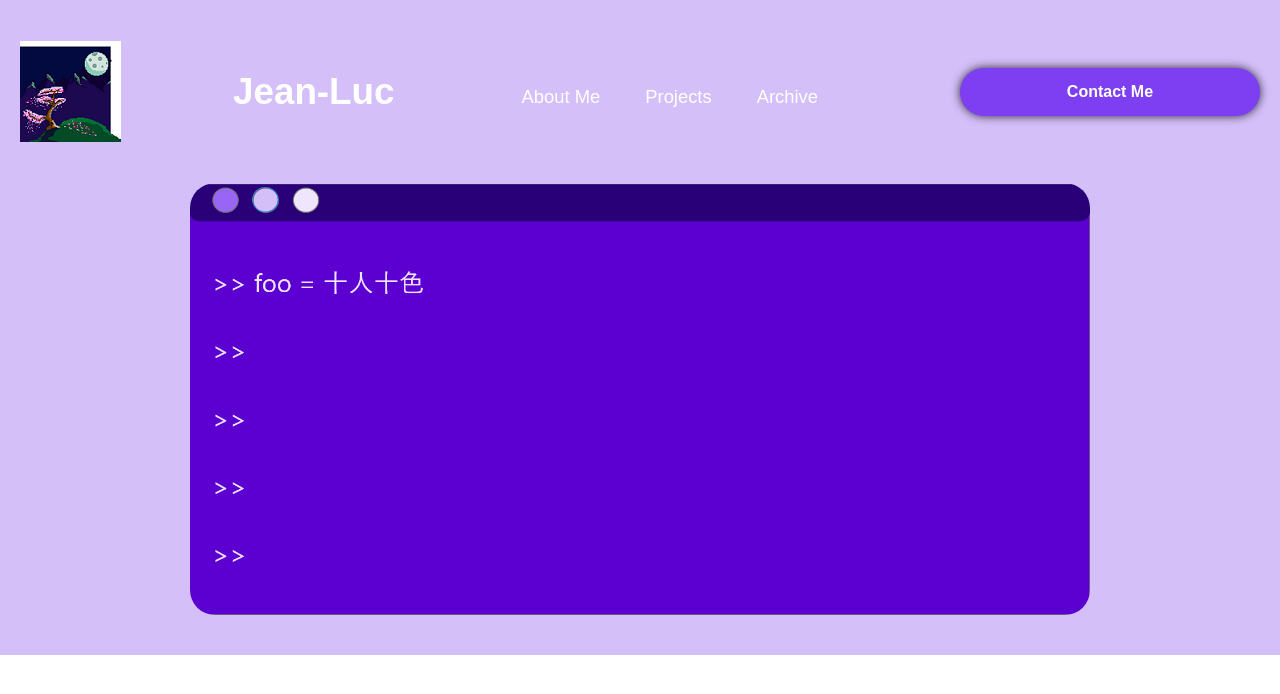
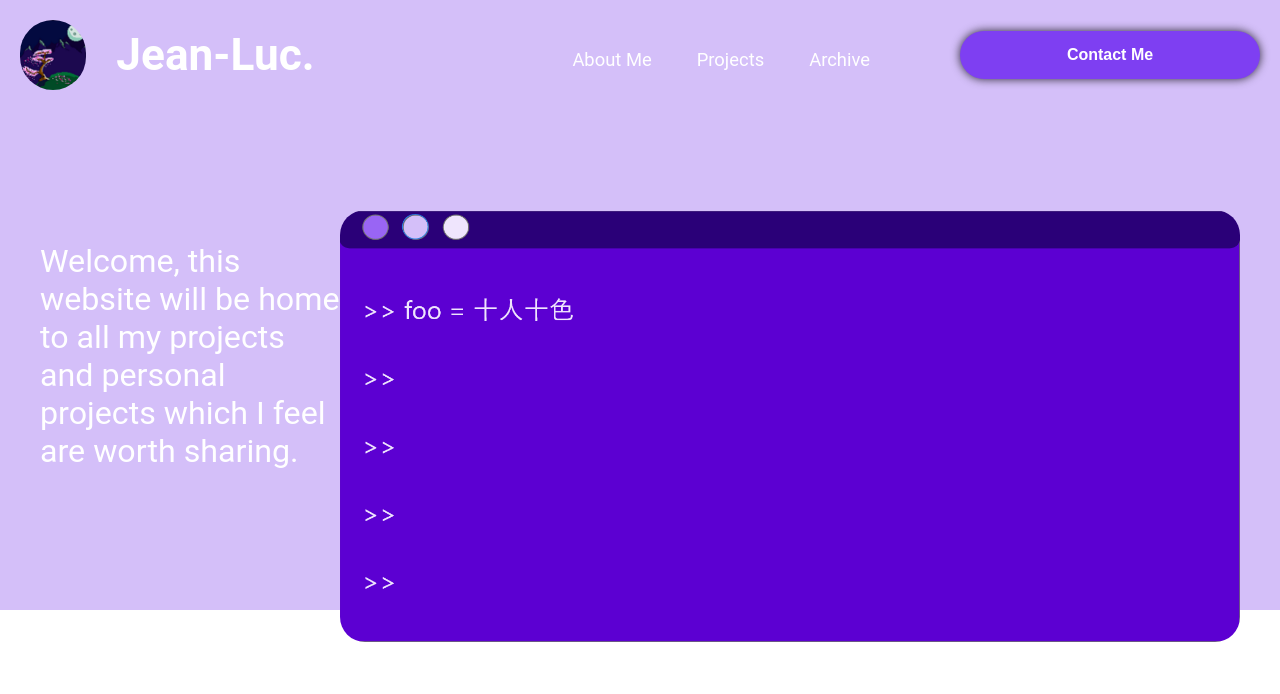
Before and after one commit to jlputter/LandingPage, a React (Create React App) app in the folder portfolio/portfolio_fe/: page / in a window 1280 px wide. Shown: the top 694 px of the page. Built offline with nearby package versions, Linux system fonts and the light colour scheme.

Commit message:
grid added for header img

```diff
--- a/portfolio/portfolio_fe/src/components/Header.jsx
+++ b/portfolio/portfolio_fe/src/components/Header.jsx
@@ -1,5 +1,6 @@
-import { StyledHeader, Nav, Logo, Name, ConsoleIMG } from "./styles/Header.styled";
+import { StyledHeader, Nav, Logo, Name } from "./styles/Header.styled";
 import { Container } from "./styles/Container.styled";
+import { Grid, ConsoleIMG } from "./styles/Grid.styled";
 import { Button } from "./styles/Button.styled";
 
 export default function Header() {
@@ -8,7 +9,7 @@ export default function Header() {
             <Container>
             <Nav>
                 <Logo src='./images/logo.png' alt=''/>
-                <Name> Jean-Luc </Name>
+                <Name> Jean-Luc. </Name>
                 <ul>
                     <li><a>About Me</a></li>
                     <li><a>Projects</a></li>
@@ -16,9 +17,14 @@ export default function Header() {
                 </ul>
                 <Button>Contact Me</Button>
             </Nav>
-            </Container>
-            <Container>
+
+            <Grid>
+                <p>
+                    Welcome, this website will be home to all my projects and personal projects which I feel are worth sharing.
+                </p>
+
                 <ConsoleIMG src='./images/terminal.png' alt=''/>
+            </Grid>
             </Container>
 
         </StyledHeader>
--- a/portfolio/portfolio_fe/src/components/styles/Container.styled.jsx
+++ b/portfolio/portfolio_fe/src/components/styles/Container.styled.jsx
@@ -1,7 +1,7 @@
 import styled from "styled-components"
 
 export const Container = styled.div `
-    width: 1500px;
+    width: 2200px;
     max-width: 100%;
     padding: 0 20px;
     margin: 0 auto;
--- a/portfolio/portfolio_fe/src/components/styles/Global.jsx
+++ b/portfolio/portfolio_fe/src/components/styles/Global.jsx
@@ -3,7 +3,8 @@ import { createGlobalStyle } from "styled-components";
 //font-family: 'Quicksand', sans-serif;
 
 const GlobalStyles = createGlobalStyle`
-    @import url('https://fonts.googleapis.com/css2?family=Noto+Sans+JP:wght@300&family=Quicksand:wght@300&display=swap');
+
+    @import url('https://fonts.googleapis.com/css2?family=Roboto:wght@300&display=swap');
 
 
 
@@ -15,7 +16,7 @@ const GlobalStyles = createGlobalStyle`
     body {
         background: ${({theme}) => theme.colors.body};
         color: hsl(192. 100%, 9%);
-        font-family: 'Quicksand', sans-serif;
+        font-family: 'Roboto', sans-serif;
         font-size: 1.15em;
         margin: 0;
     }
@@ -24,6 +25,12 @@ const GlobalStyles = createGlobalStyle`
         font-size: 2em;
     }
 
+    p{
+        color: ${({theme}) => theme.colors.body};
+        font-family: 'Roboto', sans-serif;
+        font-size: 1.75em;
+    }
+
 
 
 `
--- /dev/null
+++ b/portfolio/portfolio_fe/src/components/styles/Grid.styled.jsx
@@ -0,0 +1,30 @@
+import styled from "styled-components"
+
+export const Grid = styled.div `
+    height:500px;
+    padding: 0 20px;
+    padding-top: 100px;
+    display: grid;
+    grid-template-columns: 3fr 1fr;
+    overflow: visible;
+
+
+    p{
+
+        grid-column: 1fr;
+    }
+
+
+
+`
+export const ConsoleIMG  = styled.img`
+        display: flex;
+        align-items: center;
+        border-radius: 25px;
+        object-fit: contain;
+        max-width: 900px;
+        max-height: 600px;
+        margin-left: auto;
+        margin-right: auto;
+
+`
--- a/portfolio/portfolio_fe/src/components/styles/Header.styled.jsx
+++ b/portfolio/portfolio_fe/src/components/styles/Header.styled.jsx
@@ -1,8 +1,10 @@
 import styled from "styled-components"
+
+
 
 export const StyledHeader = styled.header`
     background-color: ${({theme}) => theme.colors.header};
-    padding: 40px 0;
+    padding: 0;
     margin: 0 auto;
 
 
@@ -14,13 +16,14 @@ export const Nav = styled.nav`
     flex-direction:row;
     align-items: center;
     justify-content: space-between;
-    margin-bottom: 40px;
+    margin-bottom: 20px;
+    padding-top: 20px;
 
     ul {
     display: flex;
     justify-content: space-between;
     margin: 0px;
-    padding: 0px;
+    padding-right: 60px;
     list-style: none;
     color: #FFF;
     }
@@ -33,6 +36,7 @@ export const Nav = styled.nav`
     a{
         padding: 10px;
         margin: 0 5px;
+        font-size: 1em;
     }
 
     a:hover{
@@ -51,13 +55,22 @@ export const Nav = styled.nav`
 
 export const Logo = styled.img`
 
+    max-height: 70px;
+    border-radius: 50px;
 
 
 `
 
 export const Name = styled.h1`
 
+
     color: #FFF;
+    font-size: 2.4em;
+    flex-grow: 1;
+    padding-left: 30px;
+    margin-top: 0px;
+    margin-bottom: 0px;
+    align-self: center;
 
 
 `
```
Also changed, not shown: portfolio/portfolio_fe/src/components/AboutMe.jsx (added, +9 -0 lines), portfolio/portfolio_fe/public/images/logo.png.
